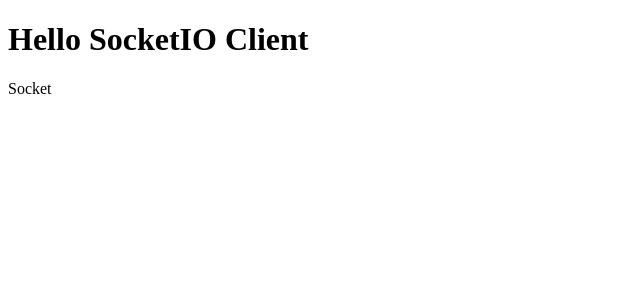
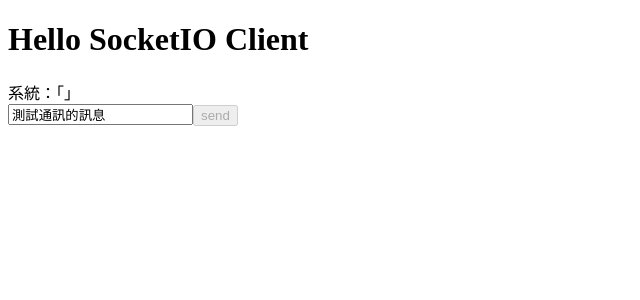
Before and after one commit to shezimanor/simple-socketio-client-1, a Vue app: page / in a window 1280 px wide. Shown: the top 300 px of the page, without its empty margins (0-640 px from the left). Built offline with nearby package versions, Linux system fonts and the light colour scheme; no server answers.

Commit message:
feat: Init socket

```diff
--- a/src/components/HelloSocket.vue
+++ b/src/components/HelloSocket.vue
@@ -1,8 +1,51 @@
-<script setup></script>
+<script setup>
+import { io } from 'socket.io-client';
+import { onMounted, ref } from 'vue';
+
+const myMsg = ref('測試通訊的訊息');
+const serverMsg = ref('');
+const ioIsConnected = ref(false);
+
+const socket = io('http://localhost:3000');
+
+// SocketIO 連接和重新連接處理
+socket.on('connect', () => {
+  // socket: Client Socket
+  console.log(`Connected to server`);
+  // 連線確認
+  ioIsConnected.value = true;
+  // 註冊事件
+  socket.on('message', handleMessage);
+});
+
+// SocketIO 斷線
+socket.on('disconnect', () => {
+  console.log('Disconnected from server');
+  // 在斷線時移除事件監聽器
+  socket.off('message', handleMessage);
+});
+
+// Methods
+function onSend() {
+  if (!socket || myMsg.value === '') return;
+  // 觸發事件
+  socket.emit('message', myMsg.value);
+}
+function handleMessage(msg) {
+  console.log(`Message from server: ${msg}`);
+  serverMsg.value = msg;
+}
+
+onMounted(() => {
+  console.log('onMounted');
+});
+</script>
 
 <template>
   <div>
-    <div>Socket</div>
+    <div>系統：「{{ serverMsg }}」</div>
+    <input type="text" v-model="myMsg" />
+    <button @click="onSend" :disabled="!ioIsConnected">send</button>
   </div>
 </template>
 
```
